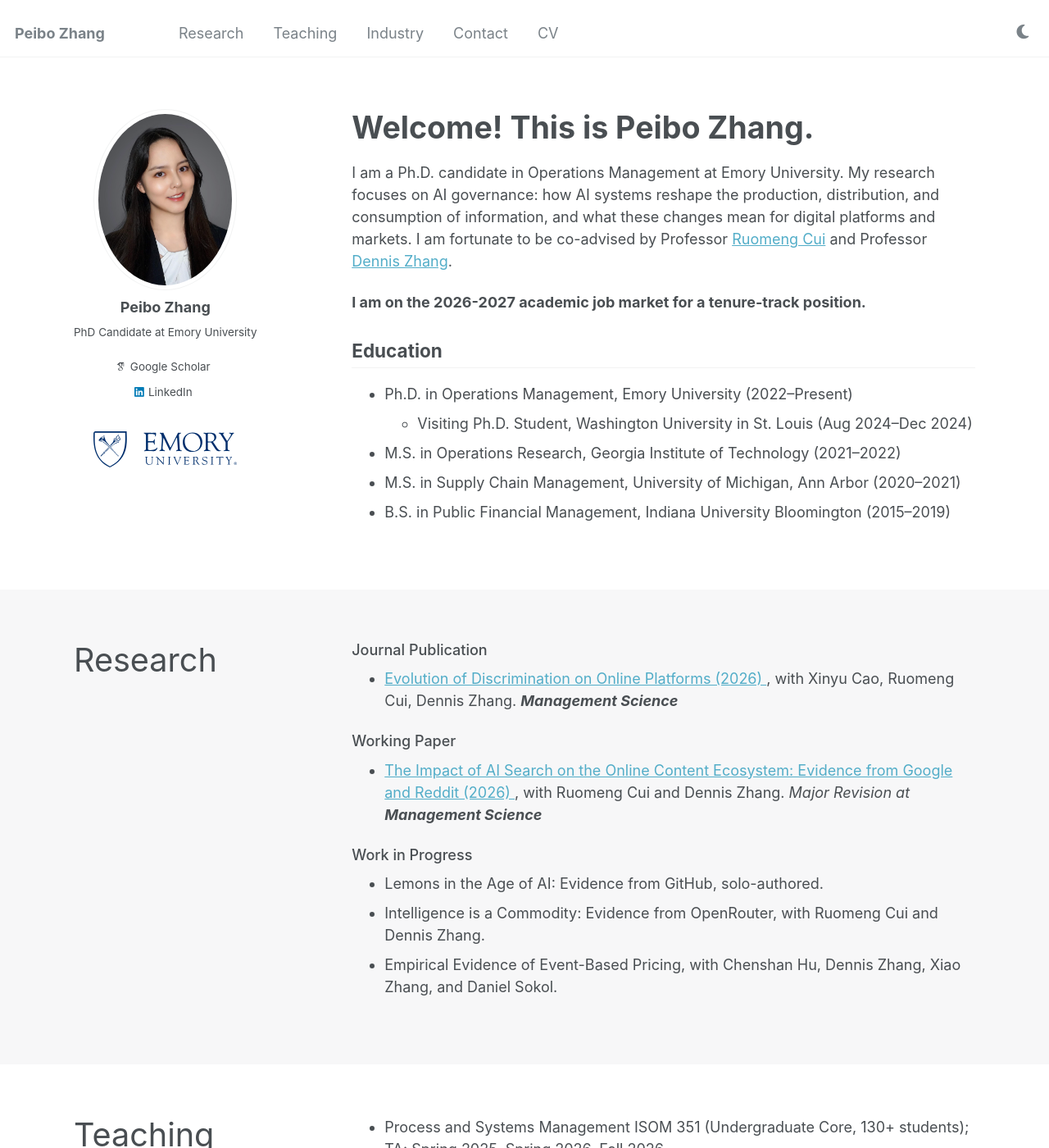
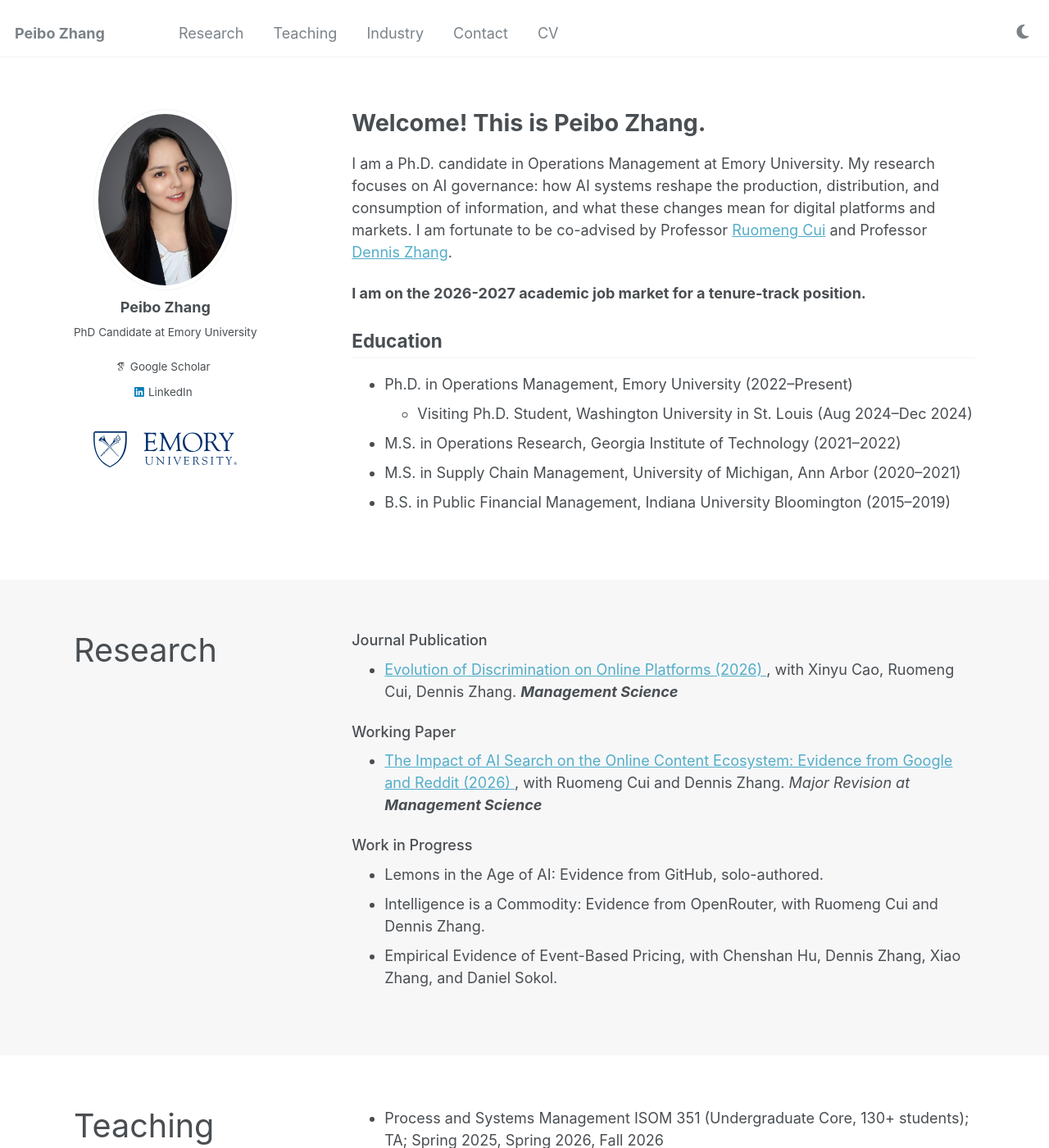
Before and after one commit to PeiboZhang/peibozhang.github.io, a Jekyll site: the page built from _pages/about.md, in a window 1280 px wide and 1400 px high. Shown: the whole window at 82% size. Built offline with Jekyll 4.4.1, drawn with Linux system fonts in a browser that asks for light colours; some web fonts are replaced.

Commit message:
Smaller homepage welcome heading
Co-Authored-By: Claude Opus 5.5 (1M context) <noreply@anthropic.com>

```diff
--- a/assets/css/main.scss
+++ b/assets/css/main.scss
@@ -103,7 +103,7 @@ html[data-theme="dark"] pre { background: #1e2125; }
 /* profile block reuses _includes/author-profile.html; mirror the .sidebar text sizes */
 .home-profile .author__name { font-family: $sans-serif; font-size: $type-size-5; }
 .home-profile p, .home-profile li { font-family: $sans-serif; font-size: $type-size-6; line-height: 1.5; }
-.home-hero__welcome { font-size: calc(2.2em - 2px); font-weight: 700; line-height: 1.2; margin: 0 0 0.5em; }
+.home-hero__welcome { font-size: 1.6em; font-weight: 700; line-height: 1.2; margin: 0 0 0.5em; }
 .home-hero__body h2 { margin-top: 1.4em; padding-bottom: 0.3em; border-bottom: 1px solid #f2f3f3; }
 
 html[data-theme="dark"] .home-band:nth-of-type(even) { background: #1e2125; }
```
